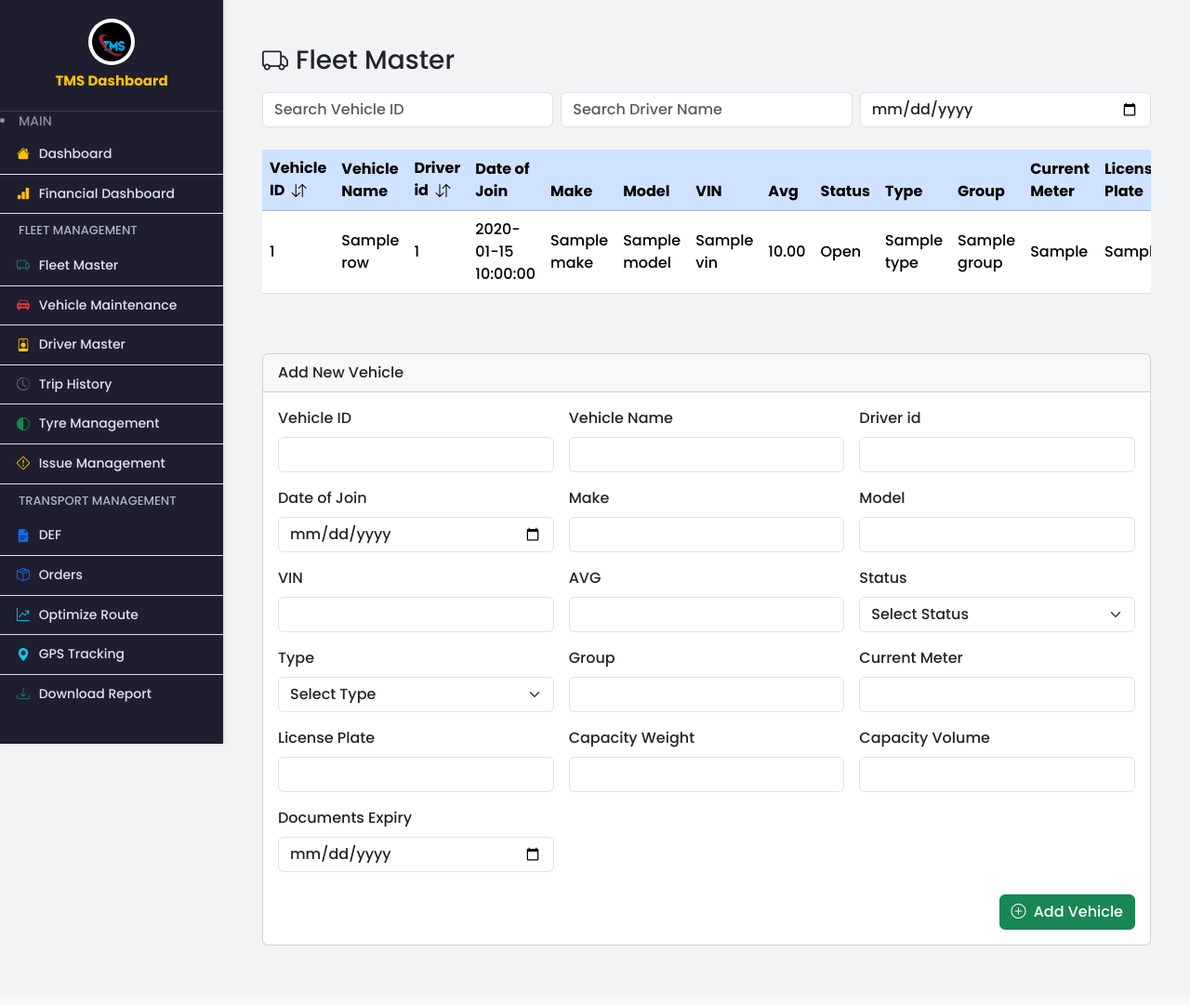
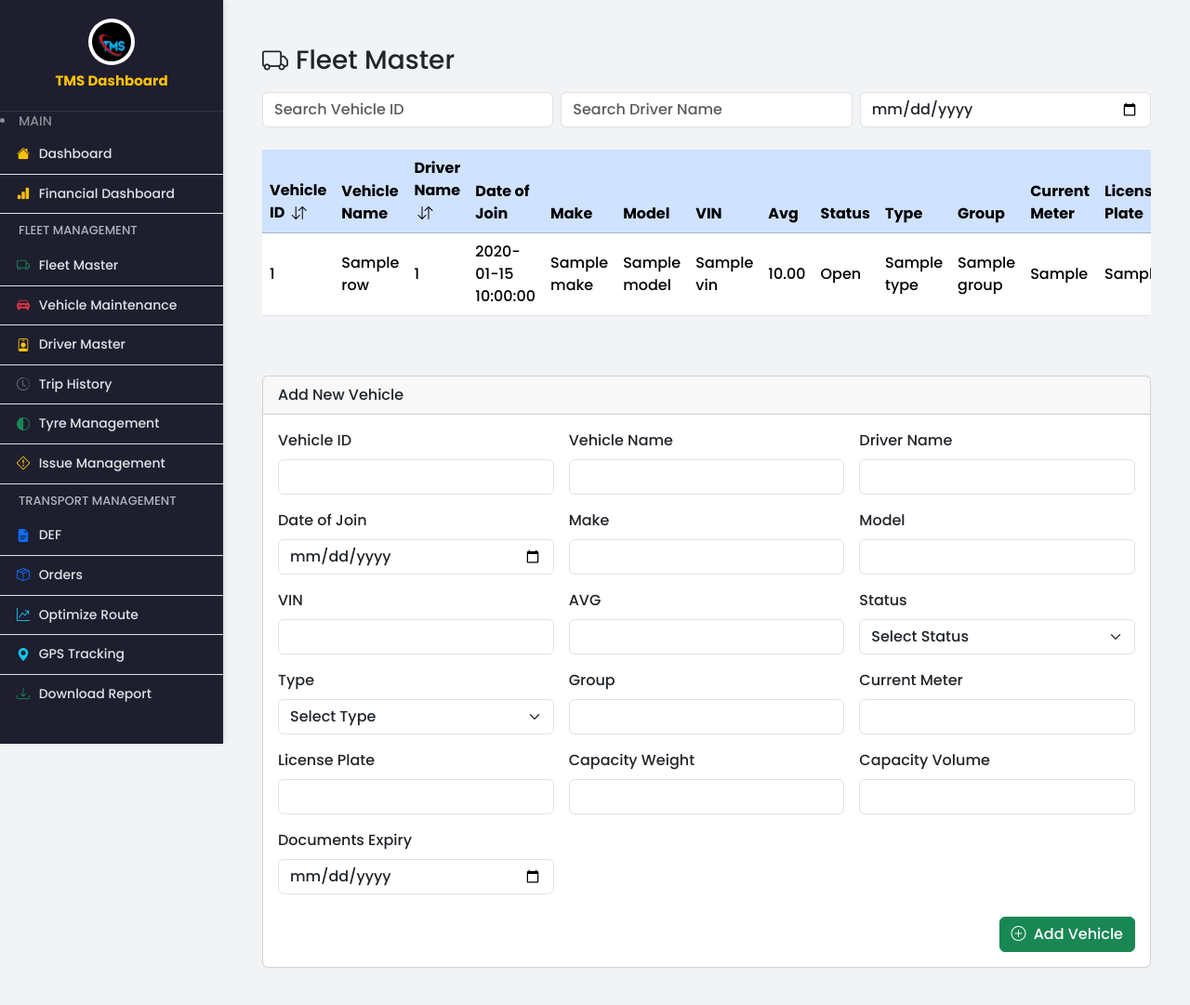
Before and after one commit to ashish86git/ashi-tms, a Flask app: template templates/fleet_master.html in a window 1280 px wide. Shown: the part 56-1137 px from the top of the page at 93% size. Before the commit the page ends 1073 px from the top, so only its background shows below. Run offline with Flask 3, Linux system fonts and the light colour scheme; the template is opened without the code that fills it: most values are stand-ins (such as "Sample title", 1, 10 or a date in 2020); some libraries are stand-ins or nearby versions.

Commit message:
Add files via upload

```diff
--- a/templates/fleet_master.html
+++ b/templates/fleet_master.html
@@ -23,14 +23,14 @@
       <thead class="table-primary">
         <tr>
           {% set cols = [
-            'Vehicle ID', 'Vehicle Name', 'Driver id', 'Date of Join', 'Make',
+            'Vehicle ID', 'Vehicle Name', 'Driver Name', 'Date of Join', 'Make',
             'Model', 'VIN','Avg', 'Status', 'Type', 'Group', 'Current Meter',
             'License Plate', 'Capacity Weight', 'Capacity Volume', 'Documents Expiry'
           ] %}
           {% for col in cols %}
           <th class="sortable" data-key="{{ col | lower | replace(' ', '_') }}" style="cursor: pointer;">
             {{ col }}
-            {% if col in ['Vehicle ID', 'Driver id', 'Documents Expiry'] %}
+            {% if col in ['Vehicle ID', 'Driver Name', 'Documents Expiry'] %}
               <i class="bi bi-arrow-down-up ms-1"></i>
             {% endif %}
           </th>
@@ -82,7 +82,7 @@
           {% set fields = [
             ('Vehicle ID', 'vehicle_id', 'text'),
             ('Vehicle Name', 'vehicle_name', 'text'),
-            ('Driver id', 'driver_id', 'text'),
+            ('Driver Name', 'driver_id', 'text'),
             ('Date of Join', 'date_of_join', 'date'),
             ('Make', 'make', 'text'),
             ('Model', 'model', 'text'),
```
